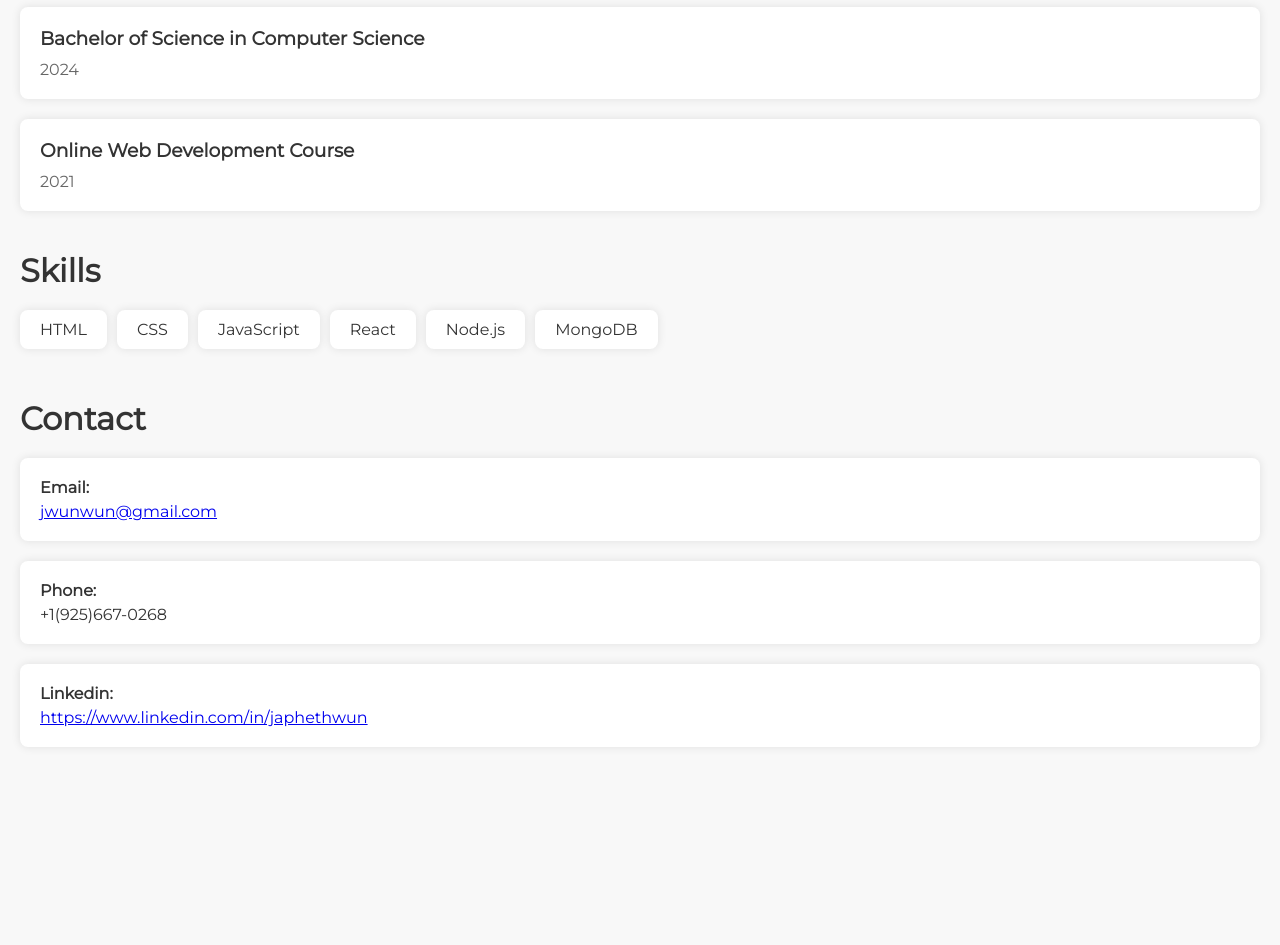
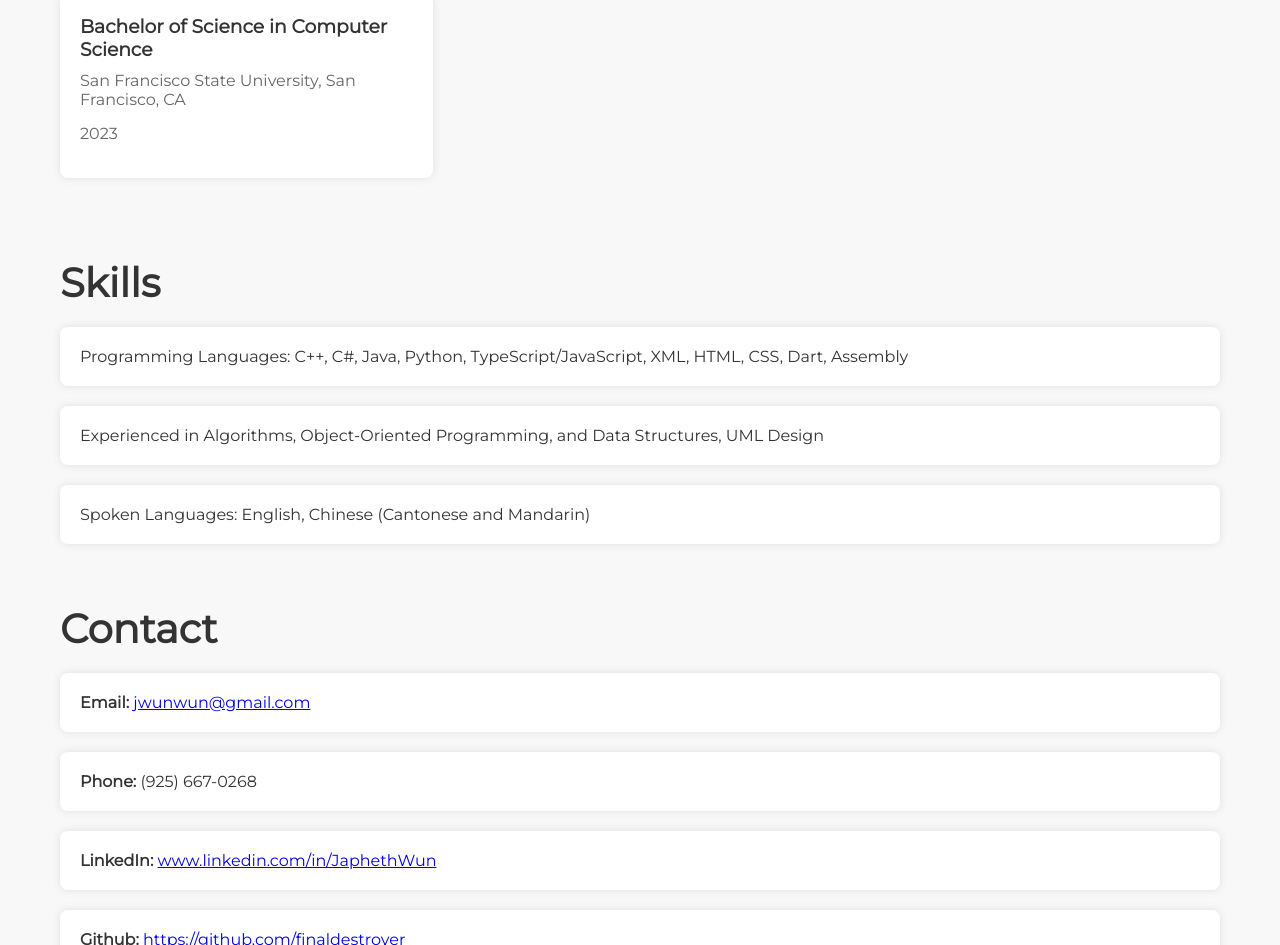
Before and after one commit to finaldestroyer/Website, a plain HTML site: page index.html in a window 1280 px wide. Shown: the part 505-1450 px from the top of the page. Before the commit the page ends 1312 px from the top, so only its background shows below. Drawn offline with Linux system fonts and the light colour scheme.

Commit message:
Add files via upload

```diff
--- a/index.html
+++ b/index.html
@@ -20,33 +20,25 @@
         </nav>
     </header>
 
-    <main>
+    <main class="container">
         <section id="projects" class="section">
             <h2>Projects</h2>
-            <div id="projectList" class="project-list">
-                <!-- Projects will be dynamically added here -->
-            </div>
+            <div class="list-container" id="projectList"></div>
         </section>
 
         <section id="education" class="section">
             <h2>Education</h2>
-            <div id="educationList" class="education-list">
-                <!-- Education details will be dynamically added here -->
-            </div>
+            <div class="list-container" id="educationList"></div>
         </section>
 
         <section id="skills" class="section">
             <h2>Skills</h2>
-            <ul id="skillsList" class="skills-list">
-                <!-- Skills will be dynamically added here -->
-            </ul>
+            <ul class="skills-list" id="skillsList"></ul>
         </section>
 
         <section id="contact" class="section">
             <h2>Contact</h2>
-            <ul id="contactList" class="contact-list">
-                <!-- Contact details will be dynamically added here -->
-            </ul>
+            <ul class="contact-list" id="contactList"></ul>
         </section>
     </main>
 
--- a/main.js
+++ b/main.js
@@ -1,79 +1,85 @@
 document.addEventListener('DOMContentLoaded', async () => {
     try {
-        const projects = [
+        const resume = {
+            email: "jwunwun@gmail.com",
+            phone: "(925) 667-0268",
+            linkedin: "www.linkedin.com/in/JaphethWun",
+            github: "https://github.com/finaldestroyer",
+            projects: [
                 {
-                title: "Project Title 1",
+                    title: "Project 1",
                     description: "Description of Project 1",
-                subcategories: ["Web Development", "UI/UX Design"],
-                projectLink: "https://github.com/finaldestroyer"
+                    link: "https://github.com/finaldestroyer"
                 },
+                // More project entries...
+            ],
+            education: [
                 {
-                title: "Project Title 2",
-                description: "Description of Project 2",
-                subcategories: ["Mobile App Development", "Backend Development"],
-                projectLink: "https://github.com/finaldestroyer"
+                    institution: "San Francisco State University",
+                    location: "San Francisco, CA",
+                    degree: "Bachelor of Science in Computer Science",
+                    graduationYear: "2023"
                 }
-        ];
-
-        const education = [
-            { degree: "Bachelor of Science in Computer Science", graduationYear: "2024" },
-            { degree: "Online Web Development Course", graduationYear: "2021" }
-        ];
-
-        const skills = ["HTML", "CSS", "JavaScript", "React", "Node.js", "MongoDB"];
-
-        const contact = {
-            email: "jwunwun@gmail.com",
-            phone: "+1(925)667-0268",
-            linkedin: "https://www.linkedin.com/in/japhethwun"
+                // More education entries...
+            ],
+            skills: [
+                "Programming Languages: C++, C#, Java, Python, TypeScript/JavaScript, XML, HTML, CSS, Dart, Assembly",
+                "Experienced in Algorithms, Object-Oriented Programming, and Data Structures, UML Design",
+                "Spoken Languages: English, Chinese (Cantonese and Mandarin)"
+            ]
         };
 
+        // Fill in contact information
+        const fillContactInfo = () => {
+            const contactList = document.getElementById('contactList');
+            contactList.innerHTML = `
+                <li><strong>Email:</strong> <a href="mailto:${resume.email}">${resume.email}</a></li>
+                <li><strong>Phone:</strong> ${resume.phone}</li>
+                <li><strong>LinkedIn:</strong> <a href="https://${resume.linkedin}" target="_blank">${resume.linkedin}</a></li>
+                <li><strong>Github:</strong> <a href="${resume.github}" target="_blank">${resume.github}</a></li>
+            `;
+        };
+
+        // Fill in projects
+        const fillProjects = () => {
             const projectList = document.getElementById('projectList');
-        projectList.innerHTML = projects.map(project => `
-            <div class="project">
+            projectList.innerHTML = resume.projects.map(project => `
+                <div class="list-item">
                     <h3>${project.title}</h3>
                     <p>${project.description}</p>
-                ${project.subcategories ? `<p>Subcategories: ${project.subcategories.join(', ')}</p>` : ''}
-                <a href="${project.projectLink}" class="btn" target="_blank">View Project</a>
+                    <a href="${project.link}" class="btn" target="_blank">View Project</a>
                 </div>
             `).join('');
+        };
 
+        // Fill in education
+        const fillEducation = () => {
             const educationList = document.getElementById('educationList');
-        educationList.innerHTML = education.map(item => `
-            <div class="education-item">
+            educationList.innerHTML = resume.education.map(item => `
+                <div class="list-item">
                     <h3>${item.degree}</h3>
+                    <p>${item.institution}, ${item.location}</p>
                     <p>${item.graduationYear}</p>
                 </div>
             `).join('');
+        };
 
+        // Fill in skills
+        const fillSkills = () => {
             const skillsList = document.getElementById('skillsList');
-        skillsList.innerHTML = skills.map(skill => `<li>${skill}</li>`).join('');
+            skillsList.innerHTML = resume.skills.map(skill => `<li>${skill}</li>`).join('');
+        };
 
-        const contactList = document.getElementById('contactList');
-        contactList.innerHTML = Object.entries(contact).map(([label, value]) => {
-            if (label === 'linkedin') {
-                return `
-                    <li>
-                        <strong>${label.charAt(0).toUpperCase() + label.slice(1)}:</strong>
-                        <a href="${value}" target="_blank" rel="noopener noreferrer">${value}</a>
-                    </li>
-                `;
-            } else if (label === 'email') {
-                return `
-                    <li>
-                        <strong>${label.charAt(0).toUpperCase() + label.slice(1)}:</strong>
-                        <a href="mailto:${value}">${value}</a>
-                    </li>
-                `;
-            } else {
-                return `
-                    <li>
-                        <strong>${label.charAt(0).toUpperCase() + label.slice(1)}:</strong>
-                        ${value}
-                    </li>
-                `;
-            }
-        }).join('');
+        // Main function to fill all sections
+        const fillResume = () => {
+            fillContactInfo();
+            fillProjects();
+            fillEducation();
+            fillSkills();
+        };
+
+        // Execute main function
+        fillResume();
     } catch (error) {
         console.error('Error fetching or processing data:', error);
     }
--- a/styles.css
+++ b/styles.css
@@ -5,32 +5,36 @@
     box-sizing: border-box;
 }
 
-/* Body styles */
+/* Global styles */
 body {
     font-family: 'Montserrat', sans-serif;
     background-color: #f8f8f8;
     color: #333;
 }
 
+.container {
+    max-width: 1200px;
+    margin: 0 auto;
+    padding: 20px;
+}
+
 /* Header styles */
 header {
     background-color: #333;
     color: #fff;
-    padding: 20px;
-    text-align: center;
-    border-bottom: 2px solid #eee; /* Add a border to separate header from content */
+    padding: 20px 0;
+    border-bottom: 2px solid #eee;
 }
 
 header h1 {
-    margin: 0;
-    font-size: 3rem;
+    font-size: 2.5rem;
+    margin-bottom: 10px;
 }
 
 nav ul {
     list-style: none;
     display: flex;
     justify-content: center;
-    margin-top: 20px;
 }
 
 nav ul li {
@@ -42,6 +46,10 @@ nav ul li a {
     color: #fff;
     font-weight: bold;
     transition: color 0.3s ease;
+    -webkit-transition: color 0.3s ease;
+    -moz-transition: color 0.3s ease;
+    -ms-transition: color 0.3s ease;
+    -o-transition: color 0.3s ease;
 }
 
 nav ul li a:hover {
@@ -49,28 +57,24 @@ nav ul li a:hover {
 }
 
 /* Main section styles */
-main {
-    padding: 20px;
-}
-
 .section {
-    margin-bottom: 40px;
+    margin-bottom: 60px;
 }
 
 .section h2 {
+    font-size: 2.5rem;
     margin-bottom: 20px;
-    font-size: 2rem;
     color: #333;
 }
 
 /* Project styles */
-.project-list {
+.list-container {
     display: grid;
     grid-template-columns: repeat(auto-fill, minmax(300px, 1fr));
     grid-gap: 20px;
 }
 
-.project {
+.list-container .list-item {
     background-color: #fff;
     border-radius: 8px;
     padding: 20px;
@@ -78,21 +82,21 @@ main {
     transition: transform 0.3s ease;
 }
 
-.project:hover {
+.list-container .list-item:hover {
     transform: translateY(-5px);
 }
 
-.project h3 {
+.list-container .list-item h3 {
     margin-bottom: 10px;
     color: #333;
 }
 
-.project p {
+.list-container .list-item p {
     margin-bottom: 15px;
     color: #666;
 }
 
-.project a.btn {
+.list-container .list-item a.btn {
     display: inline-block;
     padding: 8px 16px;
     background-color: #333;
@@ -102,54 +106,19 @@ main {
     transition: background-color 0.3s ease;
 }
 
-.project a.btn:hover {
+.list-container .list-item a.btn:hover {
     background-color: #555;
 }
 
-/* Education styles */
-.education-list {
-    list-style: none;
-}
-
-.education-item {
-    background-color: #fff;
-    border-radius: 8px;
-    padding: 20px;
-    box-shadow: 0 0 10px rgba(0, 0, 0, 0.1);
-    margin-bottom: 20px;
-}
-
-.education-item h3 {
-    margin-bottom: 10px;
-    color: #333;
-}
-
-.education-item p {
-    color: #666;
-}
-
-/* Skills styles */
-.skills-list {
-    list-style: none;
-    display: flex;
-    flex-wrap: wrap;
-}
-
-.skills-list li {
-    background-color: #fff;
-    border-radius: 8px;
-    padding: 10px 20px;
-    margin-right: 10px;
-    margin-bottom: 10px;
-    box-shadow: 0 0 10px rgba(0, 0, 0, 0.1);
-    color: #333;
-}
-
-/* Contact styles */
+/* Education, Skills, and Contact styles */
+.list-container,
+.skills-list,
 .contact-list {
     list-style: none;
 }
 
+.list-container .list-item,
+.skills-list li,
 .contact-list li {
     background-color: #fff;
     border-radius: 8px;
@@ -159,7 +128,8 @@ main {
     color: #333;
 }
 
-.contact-list li strong {
-    display: block;
-    margin-bottom: 5px;
+/* Add hover effect to contact links */
+.contact-list li a:hover {
+    color: #ff6347; /* Change color to a shade of red on hover */
+
 }
```
Lines whose indentation alone changed are shown as unchanged.
